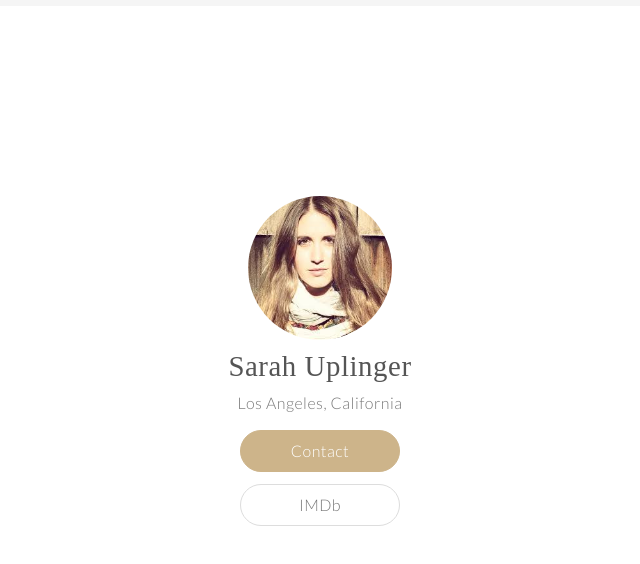
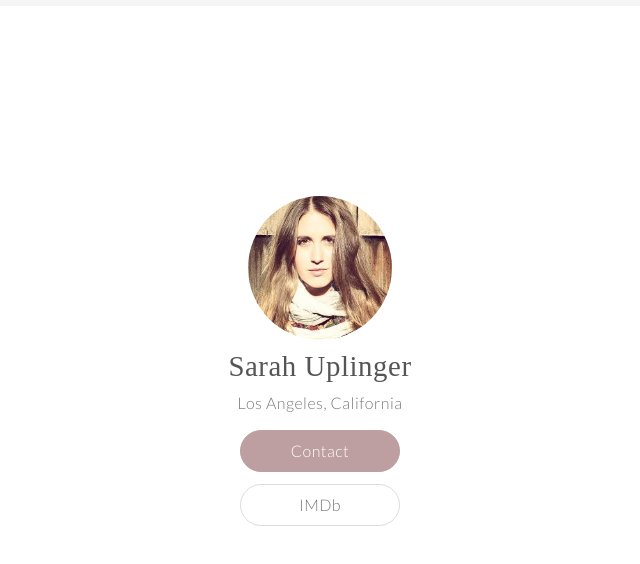
Before and after one commit to markoleszczak/sarahuplinger.com, a plain HTML site: page index.html in a window 1280 px wide. In both pictures the pointer is over the link "Contact". Shown: the whole page, without its empty margins (320-960 px from the left). Drawn offline with Linux system fonts and the light colour scheme; a web font is replaced by a local one.

Commit message:
Minor updates
· Email address changed
· Style update for background and border colors

```diff
--- a/index.html
+++ b/index.html
@@ -19,7 +19,7 @@
 <nav>
    <ol>
       <li>
-         <a class="button" href="mailto:joann@keplerentertainment.com">Contact</a>
+         <a class="button" href="mailto:sarah.uplinger@gmail.com">Contact</a>
       </li>
       <li>
          <a class="button" href="http://www.imdb.com/name/nm4172133/">IMDb</a>
--- a/styles.css
+++ b/styles.css
@@ -66,8 +66,8 @@ nav ol {
 .button:hover,
 .button:focus {
   color: white;
-  background-color: #CDB48A;
-  border: 1px solid #CDB48A;
+  background-color: #BD9FA1;
+  border: 1px solid #BD9FA1;
 }
 
 .tagline {
```
